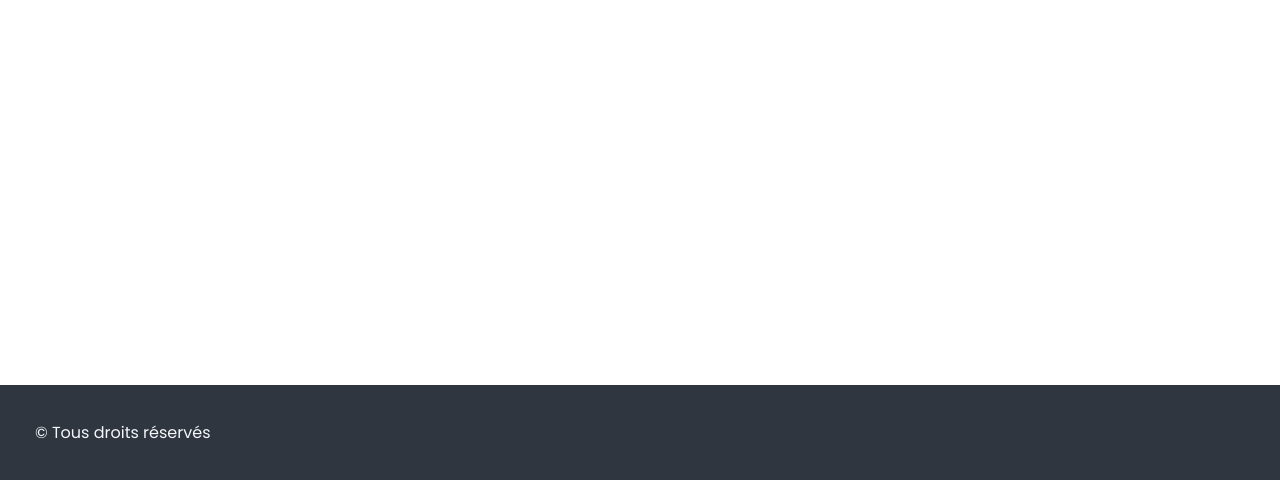
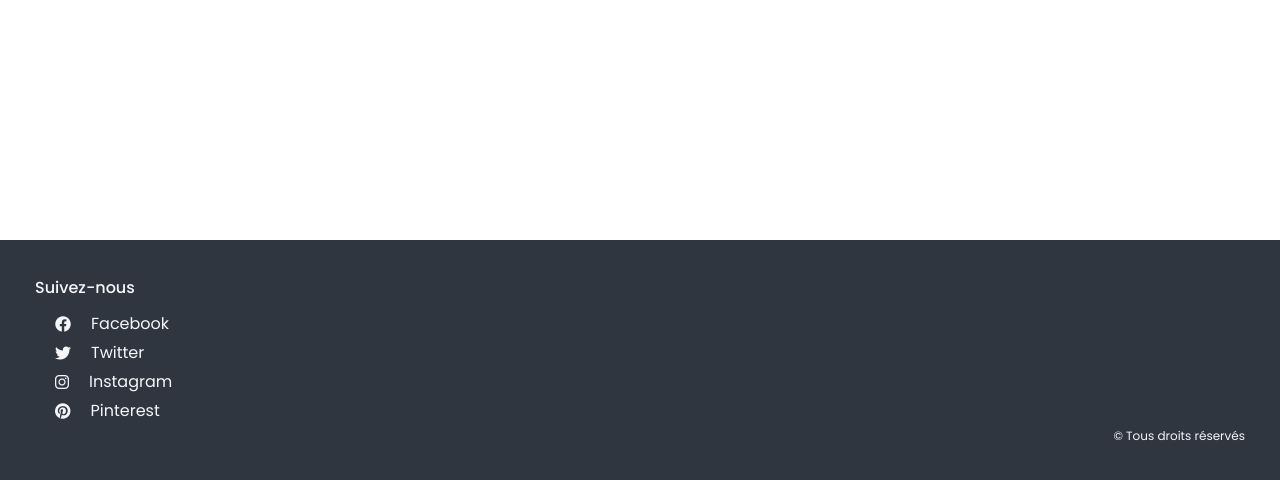
Before and after one commit to khersinpro/php_blog_v5, a PHP site: page / in a window 1280 px wide. Shown: the part 320-800 px from the top of the page. Run offline with PHP 8.4, Linux system fonts and the light colour scheme; data that the repository does not hold is empty.

Commit message:
add follow footer section 2

```diff
--- a/app/includes/footer.php
+++ b/app/includes/footer.php
@@ -1,3 +1,22 @@
 <footer>
-    <p>© Tous droits réservés</p>
+    <div class="media">
+        <p class="media-title">Suivez-nous</p>
+        <a href="#" class="media-item">
+            <i class="fa-brands fa-facebook"></i>
+            <p>Facebook</p>
+        </a>
+        <a href="#" class="media-item">
+            <i class="fa-brands fa-twitter"></i>
+            <p>Twitter</p>
+        </a>
+        <a href="#" class="media-item">
+            <i class="fa-brands fa-instagram"></i>
+            <p>Instagram</p>
+        </a>
+        <a href="#" class="media-item">
+            <i class="fa-brands fa-pinterest"></i>
+            <p>Pinterest</p>
+        </a>
+    </div>
+    <p class="copyright">© Tous droits réservés</p>
 </footer>
--- a/app/models/AuthDb.php
+++ b/app/models/AuthDb.php
@@ -37,7 +37,7 @@ class AuthDb extends Database\DbConnect
         $this->statementCreateSession->bindValue(':userid', $userId);
         $this->statementCreateSession->bindValue(':csrf', $csrf);
         $this->statementCreateSession->execute();
-        if (getenv("ENV") && getenv("ENV") === "PRODUCTION") {
+        if (getenv("PROD") && getenv("PROD") === "PRODUCTION") {
             $prod_options =  [
                 'expires' => time() + 60 * 60 * 24 * 14,
                 'secure' => true,
@@ -47,8 +47,12 @@ class AuthDb extends Database\DbConnect
             setcookie('session', $sessionId, $prod_options);
             setcookie('signature', $signature, $prod_options);
         } else {
-            setcookie('session', $sessionId, time() + 60 * 60 * 24 * 14, "", "", false, true);
-            setcookie('signature', $signature, time() + 60 * 60 * 24 * 14, "", "", false, true);
+            $dev_options =  [
+                'expires' => time() + 60 * 60 * 24 * 14,
+                'httponly' => true,
+            ];
+            setcookie('session', $sessionId, $dev_options);
+            setcookie('signature', $signature, $dev_options);
         }
         return;
     }
@@ -80,7 +84,7 @@ class AuthDb extends Database\DbConnect
                     $user = $this->statementReadUser->fetch();
                     if ($user) {
                         $csrfToken = hash_hmac('sha256', $session['csrf'], 'development');
-                        $user = [...$user, 'csrfToken' => $csrfToken];
+                        $user['csrfToken'] = $csrfToken;
                     }
                 }
             }
```
